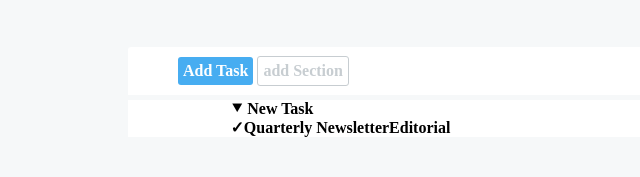
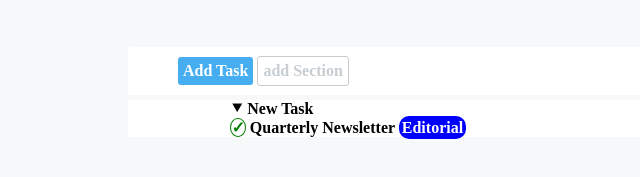
Before and after one commit to DanieleConsoli97/html-css-toboolist, a plain HTML site: page index.html in a window 1280 px wide. Shown: the part 53-230 px from the top of the page, without its empty margins (0-640 px from the left). Drawn offline with Linux system fonts and the light colour scheme.

Commit message:
add check box and button

```diff
--- a/style/style.css
+++ b/style/style.css
@@ -60,3 +60,20 @@ margin: 10px auto 10px 50px ;
     padding: 5px;
 
     }
+
+    .checkok{
+
+    border: 1px solid green;
+    border-radius: 50%;
+    color: green;
+
+    }
+
+    .buttonblu{
+
+        background-color: blue;
+        color:white;
+        border-radius: 10px;
+        padding: 3px;
+
+    }
```
Also changed, not shown: index.html (+2 -2 lines).
